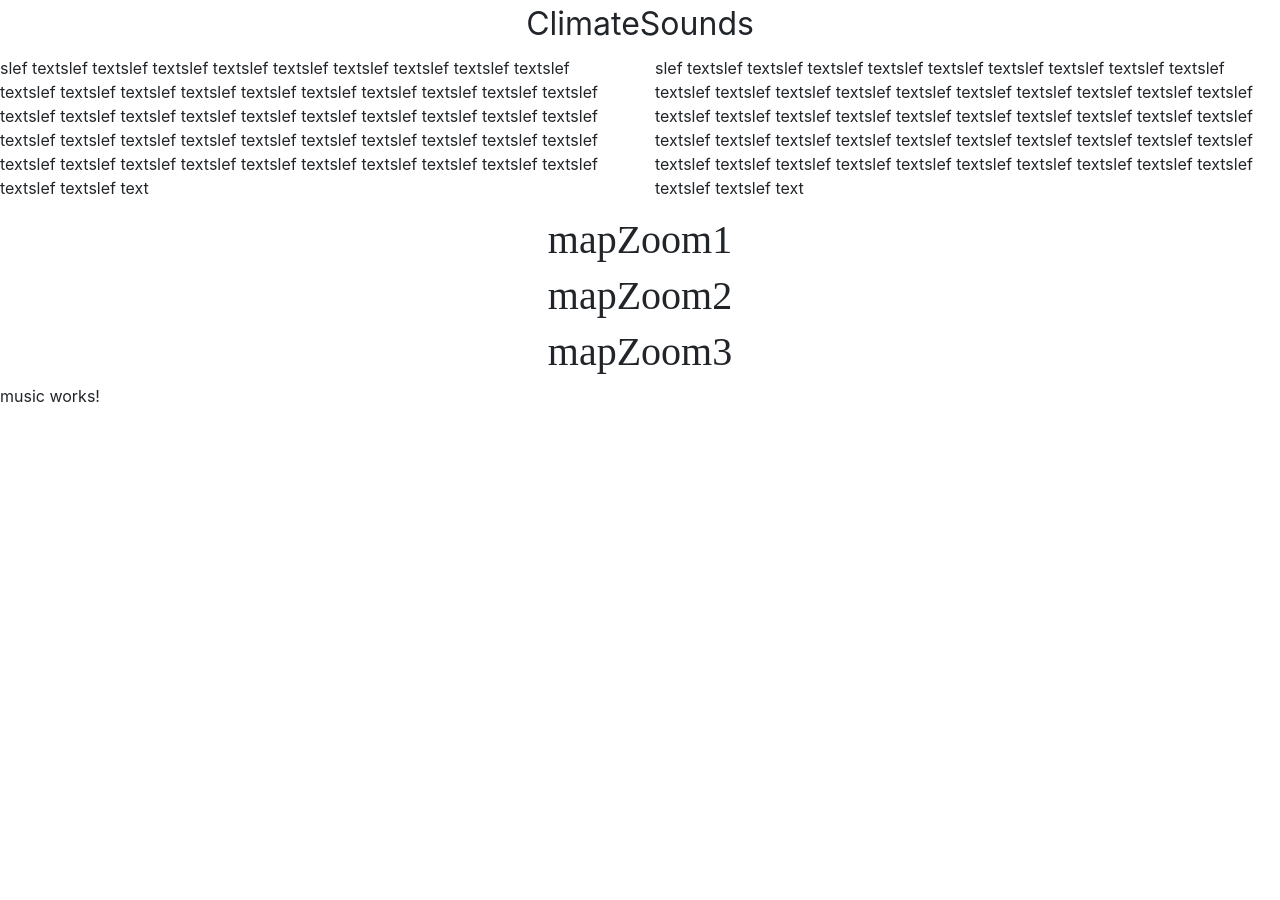
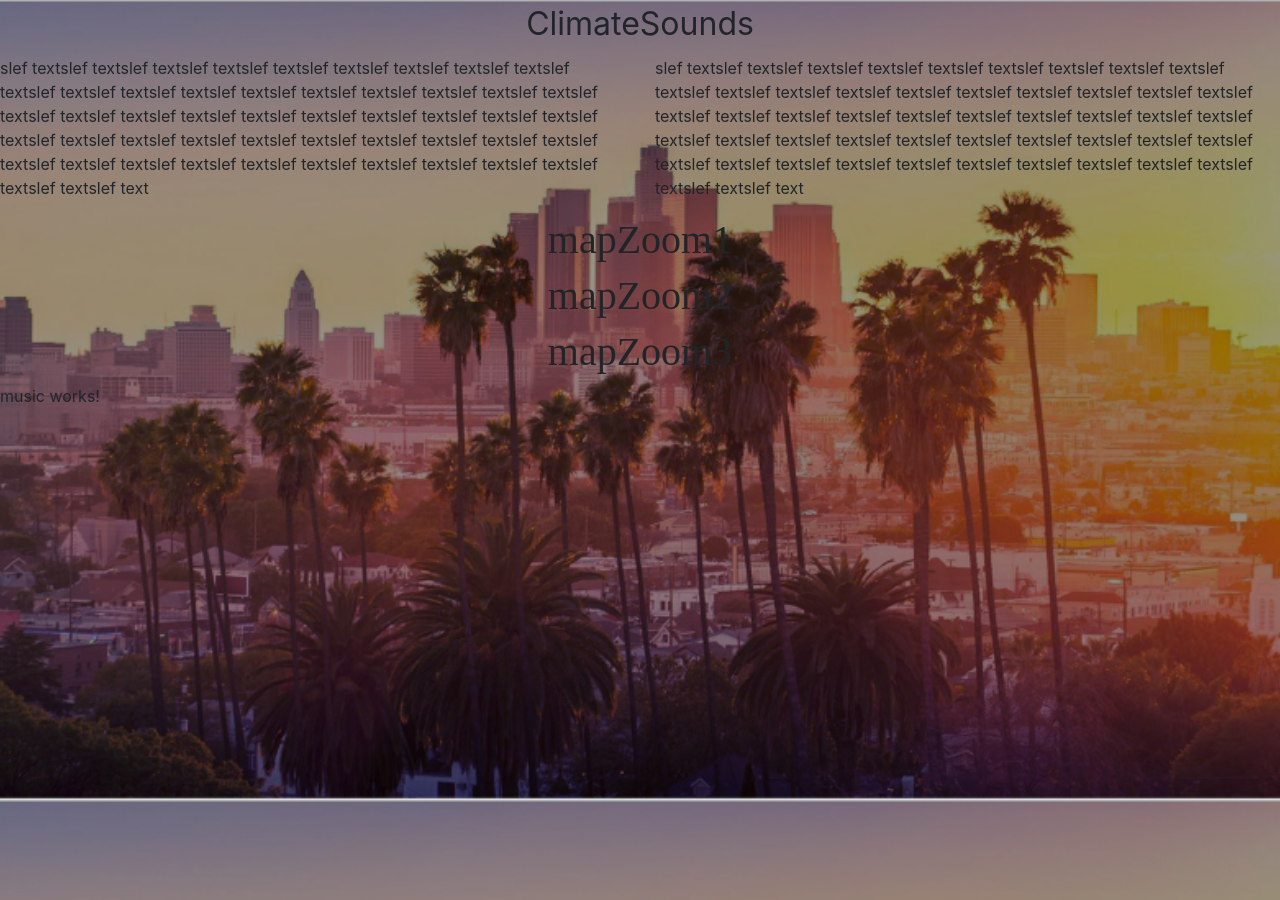
Before and after one commit to julesfredo/ClimateSounds2.0, an Angular app in the folder SoundOn/: page / in a window 1280 px wide. Built offline with nearby package versions, Linux system fonts and the light colour scheme; no server answers.

Commit message:
Update styles.css
background image styled

```diff
--- a/SoundOn/src/styles.css
+++ b/SoundOn/src/styles.css
@@ -1,6 +1,13 @@
 /* You can add global styles to this file, and also import other style files */
 *{padding: 0; margin: 0; box-sizing: border-box;}
-body{height: 900px;}
+body{
+	height: 900px;
+	background-image: url(./assets/LaBg.png);
+	background-position: center center;
+	background-repeat:no-repeat;
+	background-size: cover;
+	background-attachment: fixed;
+}
 header {
     font-size:32px;
     text-align: center;
```
